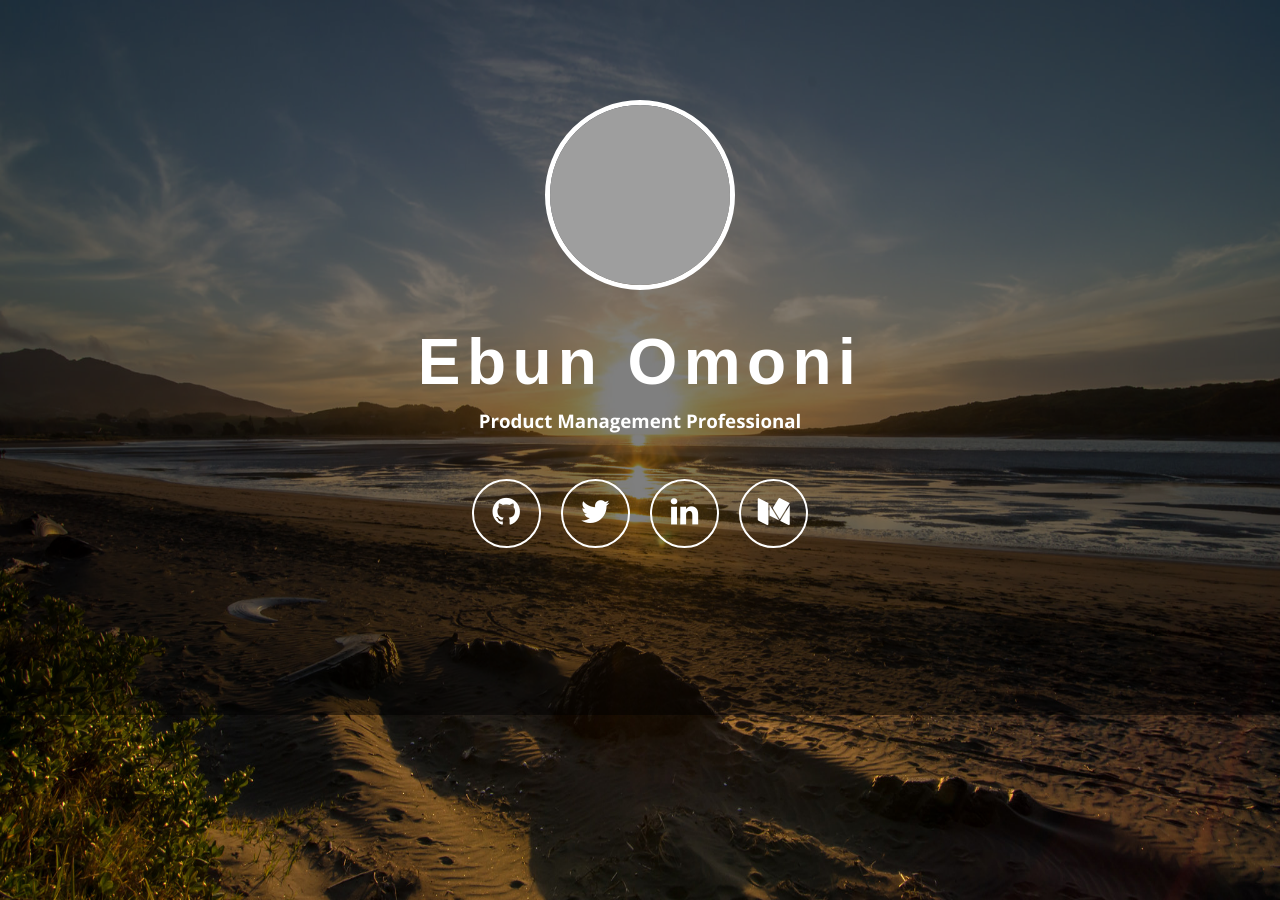
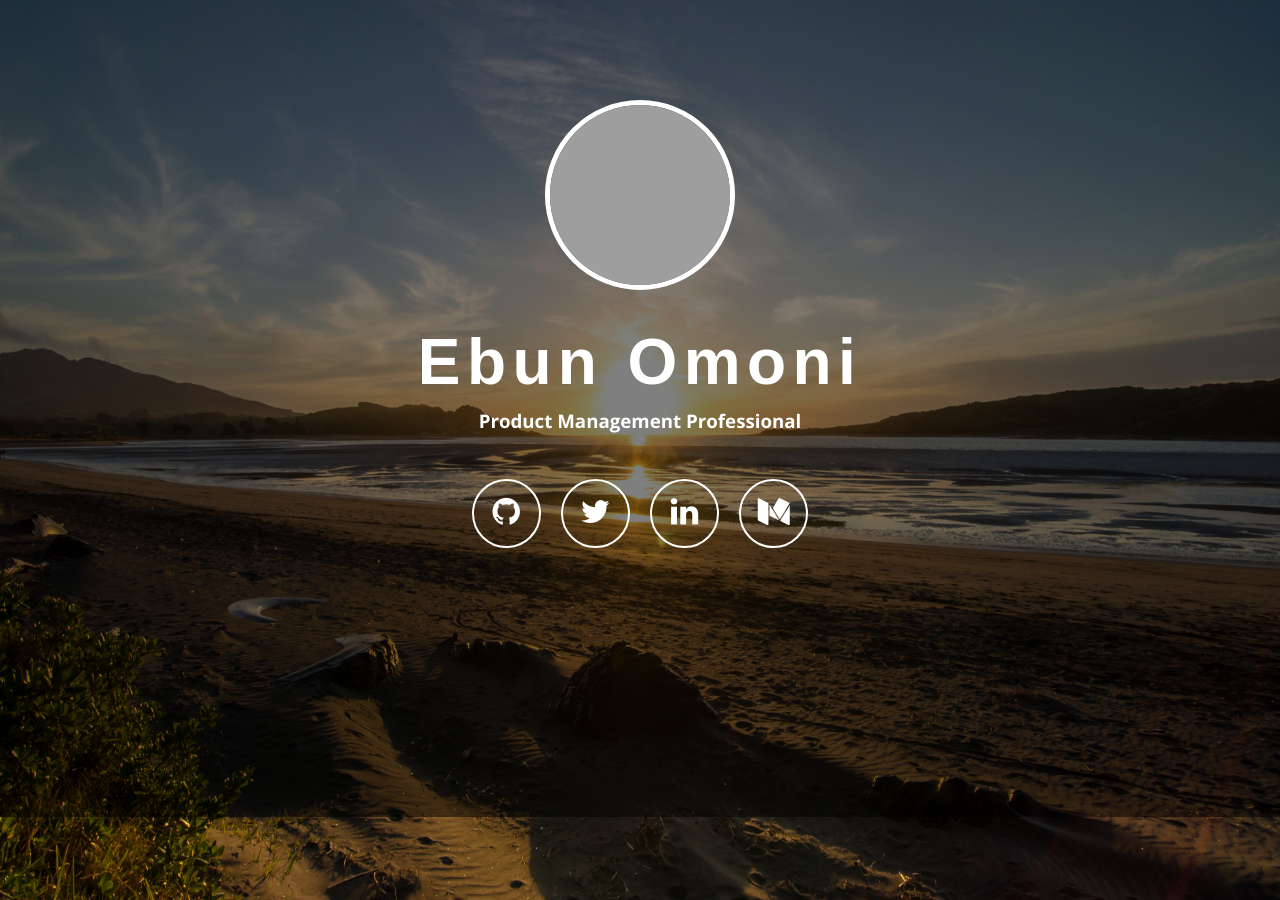
Before and after one commit to ebunomoni/ebunomoni.github.io, a Jekyll site: the page built from index.html, in a window 1280 px wide. Built offline with Jekyll 4.4.1, drawn with Linux system fonts in a browser that asks for light colours; nearby versions of some CDN libraries; grey boxes are pictures that could not be loaded.

Commit message:
Update front.css

```diff
--- a/css/front.css
+++ b/css/front.css
@@ -39,7 +39,7 @@ h3 {
 }
 .content {
     padding-top: 100px;
-    padding-bottom: 143px;
+    padding-bottom: 245px;
     background-color: rgba(0, 0, 0, 0.5);
     text-align: center;
 }
```
